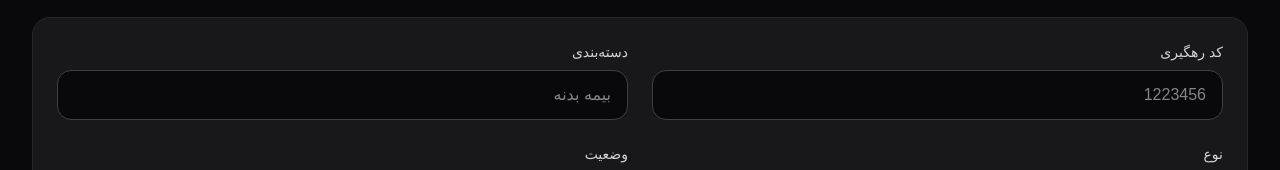
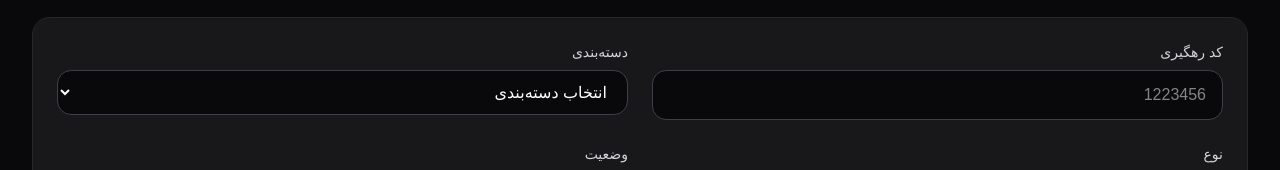
Before and after one commit to rezadrakhshan/Optivus-FrontEnd, a React (Vite) app: page /leads/create in a window 1280 px wide. Shown: the part 204-374 px from the top of the page. Built offline with nearby package versions, Linux system fonts and the light colour scheme.

Commit message:
fix(create-lead): Change category input in LeadForm

```diff
--- /dev/null
+++ b/src/components/form/CategorySelect.tsx
@@ -0,0 +1,37 @@
+import type { Category } from "../../types/category";
+
+interface Props {
+  categories: Category[];
+  value: string;
+  onChange: (value: string) => void;
+}
+
+export default function CategorySelect({ categories, value, onChange }: Props) {
+  return (
+    <select
+      value={value}
+      onChange={(e) => onChange(e.target.value)}
+      className="
+        w-full
+        rounded-xl
+        border
+        border-zinc-700
+        bg-zinc-950
+        px-4
+        py-3
+        text-white
+        outline-none
+        transition
+        focus:border-blue-500
+      "
+    >
+      <option value="">انتخاب دسته‌بندی</option>
+
+      {categories.map((category) => (
+        <option key={category.id} value={category.id}>
+          {category.name}
+        </option>
+      ))}
+    </select>
+  );
+}
--- a/src/components/leads/create/LeadForm.tsx
+++ b/src/components/leads/create/LeadForm.tsx
@@ -1,10 +1,13 @@
 import { useForm } from "react-hook-form";
 import { zodResolver } from "@hookform/resolvers/zod";
+
 
 import {
   leadFormSchema,
   type LeadFormValues,
 } from "../../../schemas/leads/create/lead-form.schema";
+import CategorySelect from "../../form/CategorySelect";
+import { categories } from "../../../mock/categories";
 
 type Props = {
   mode: "create" | "edit";
@@ -22,7 +25,7 @@ export default function LeadForm({ mode, defaultValues }: Props) {
     resolver: zodResolver(leadFormSchema),
     defaultValues: {
       trackingCode: undefined,
-      category: "",
+      categoryId: "",
       type: "THIRDPARTY",
       status: "WON",
       tag: "RENEWED",
@@ -35,6 +38,7 @@ export default function LeadForm({ mode, defaultValues }: Props) {
   const type = watch("type");
   const status = watch("status");
   const tag = watch("tag");
+  const categoryId = watch("categoryId");
 
   const onSubmit = async (data: LeadFormValues) => {
     console.log(data);
@@ -55,12 +59,15 @@ export default function LeadForm({ mode, defaultValues }: Props) {
           />
         </Field>
 
-        <Field label="دسته‌بندی" error={errors.category?.message}>
-          <input
-            type="text"
-            {...register("category")}
-            className="w-full rounded-xl border border-zinc-700 bg-zinc-950 px-4 py-3 text-white outline-none transition focus:border-blue-500"
-            placeholder="بیمه بدنه"
+        <Field label="دسته‌بندی" error={errors.categoryId?.message}>
+          <CategorySelect
+            categories={categories}
+            value={categoryId}
+            onChange={(value) =>
+              setValue("categoryId", value, {
+                shouldValidate: true,
+              })
+            }
           />
         </Field>
 
--- /dev/null
+++ b/src/mock/categories.ts
@@ -0,0 +1,15 @@
+import type { Category } from "../types/category";
+
+export const categories: Category[] = [
+  {
+    id: "1",
+    name: "بیمه شخص ثالث",
+    slug: "third-party",
+  },
+
+  {
+    id: "2",
+    name: "بیمه بدنه",
+    slug: "car-body",
+  },
+];
--- a/src/schemas/leads/create/lead-form.schema.ts
+++ b/src/schemas/leads/create/lead-form.schema.ts
@@ -9,7 +9,7 @@ export const leadFormSchema = z.object({
       message: "کد رهگیری معتبر نیست",
     }),
 
-  category: z.string().min(1, "دسته‌بندی الزامی است"),
+  categoryId: z.string().min(1, "دسته‌بندی الزامی است"),
   type: z.enum(["THIRDPARTY", "CARBODY"]),
   status: z.enum(["WON", "LOST"]),
   tag: z.enum(["RENEWED", "FOLLOWUP"]),
--- /dev/null
+++ b/src/types/category.ts
@@ -0,0 +1,5 @@
+export interface Category {
+  id: string;
+  name: string;
+  slug: string;
+}
```
